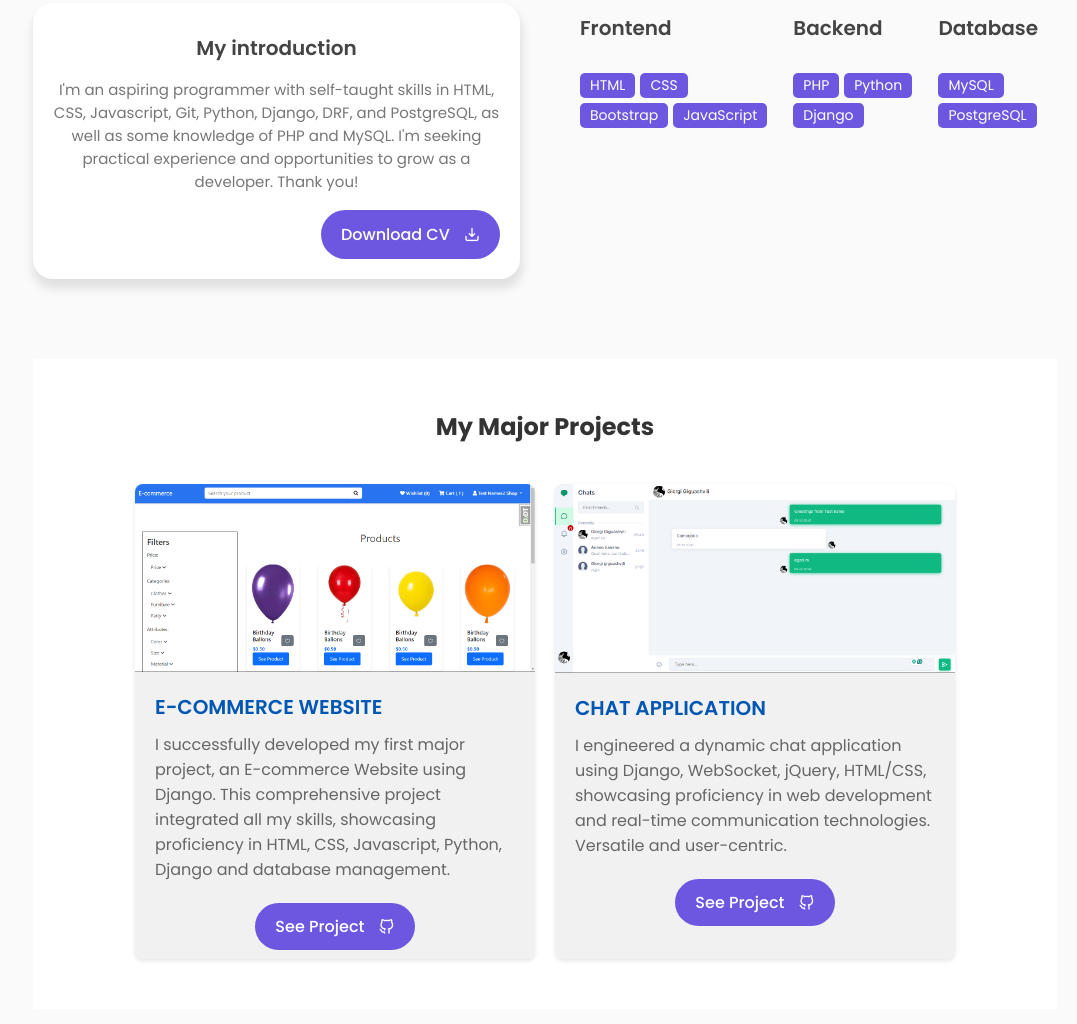
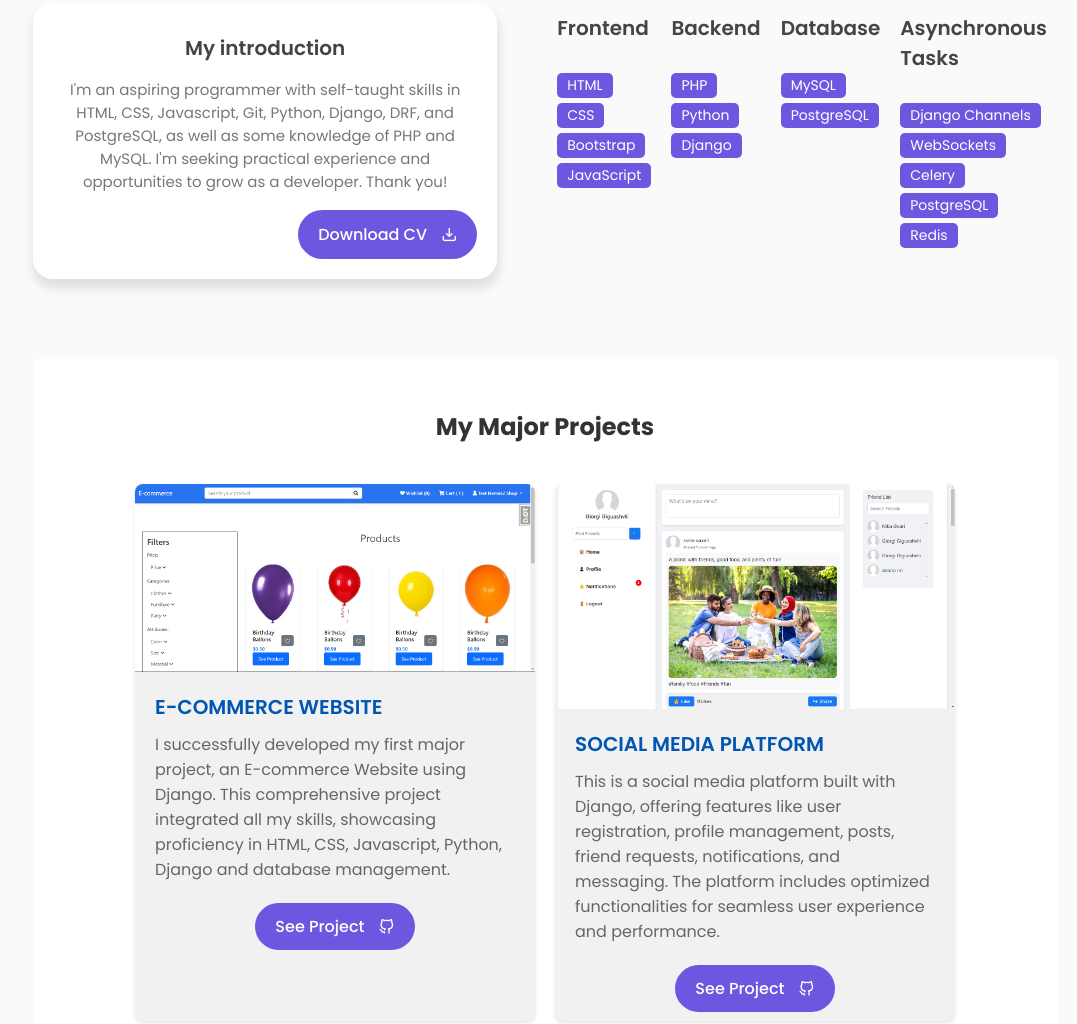
Before and after one commit to Grapsinho/Portfolio_Website, a plain HTML site: page portfolio website/index.html in a window 1280 px wide. Shown: the part 992-2016 px from the top of the page, without its empty margins (95-1172 px from the left). Drawn offline with nearby package versions, Linux system fonts and the light colour scheme.

Commit message:
Add files via upload

```diff
--- a/portfolio website/index.html
+++ b/portfolio website/index.html
@@ -180,6 +180,18 @@
                   <span>PostgreSQL</span>
                 </div>
               </div>
+              <div class="skills-box">
+                <div class="skills-header">
+                  <h3>Asynchronous Tasks</h3>
+                </div>
+                <div class="skills-list">
+                  <span>Django Channels</span>
+                  <span>WebSockets</span>
+                  <span>Celery</span>
+                  <span>PostgreSQL</span>
+                  <span>Redis</span>
+                </div>
+              </div>
             </div>
           </div>
         </section>
@@ -216,20 +228,24 @@
               </div>
             </div>
             <div class="project-card">
-              <img src="assets/images/chat_photo.png" alt="Project 2 Image" />
+              <img
+                src="assets/images/Screenshot 2024-11-03 235725.png"
+                alt="Project 2 Image"
+              />
               <div class="project-content">
                 <div style="text-align: left; margin-bottom: 2rem">
-                  <h3>CHAT APPLICATION</h3>
+                  <h3>SOCIAL MEDIA PLATFORM</h3>
                   <p class="description">
-                    I engineered a dynamic chat application using Django,
-                    WebSocket, jQuery, HTML/CSS, showcasing proficiency in web
-                    development and real-time communication technologies.
-                    Versatile and user-centric.
+                    This is a social media platform built with Django, offering
+                    features like user registration, profile management, posts,
+                    friend requests, notifications, and messaging. The platform
+                    includes optimized functionalities for seamless user
+                    experience and performance.
                   </p>
                 </div>
 
                 <a
-                  href="https://github.com/Grapsinho/ChatApp"
+                  href="https://github.com/Grapsinho/BookFace2"
                   class="btn"
                   style="text-decoration: none; color: black"
                   target="_blank"
```
Also changed, not shown: portfolio website/assets/images/Screenshot 2024-11-03 235725.png (added).
